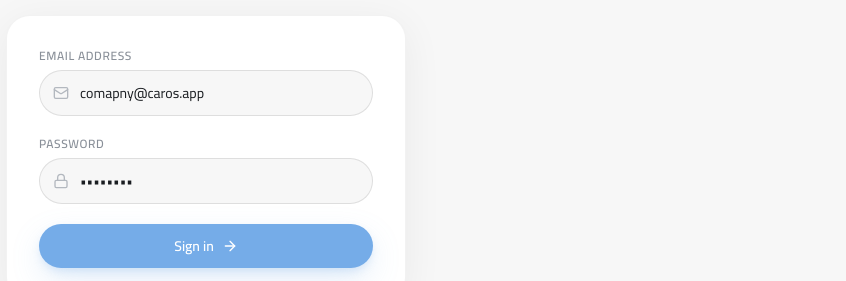
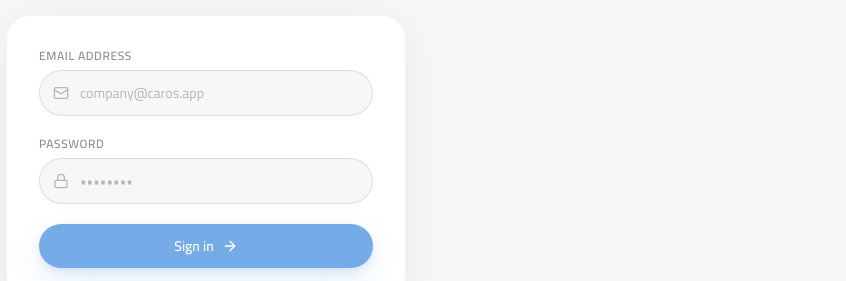
Before and after one commit to carosscriprto-cell/al-nadaf-caros, a Next.js app: page /auth/login in a window 1280 px wide. Shown: the part 305-586 px from the top of the page, without its empty margins (434-1280 px from the left). Built offline with nearby package versions, Linux system fonts and the light colour scheme; no server answers.

Commit message:
fix auth

```diff
--- a/app/(system)/auth/login/page.tsx
+++ b/app/(system)/auth/login/page.tsx
@@ -42,8 +42,8 @@ export default function LoginPage() {
   const redirectTo = searchParams.get('redirectTo') || '/dashboard';
 
   const [lang, setLang] = useState<Lang>('en');
-  const [email, setEmail] = useState('comapny@caros.app');
-  const [password, setPassword] = useState('password');
+  const [email, setEmail] = useState('');
+  const [password, setPassword] = useState('');
   const [loading, setLoading] = useState(false);
   const [error, setError] = useState('');
 
@@ -108,7 +108,7 @@ export default function LoginPage() {
                 onChange={(e) => setEmail(e.target.value)}
                 required
                 autoComplete="email"
-                placeholder="name@company.com"
+                placeholder="company@caros.app"
                 className="w-full rounded-xl border border-black/10 bg-[#F7F7F7] py-3 text-sm outline-none transition placeholder:text-[#b3b8bf] focus:border-[#75ACE8] focus:bg-white focus:ring-4 focus:ring-[#75ACE8]/15 ltr:pl-10 ltr:pr-3.5 rtl:pr-10 rtl:pl-3.5"
               />
             </Field>
```
